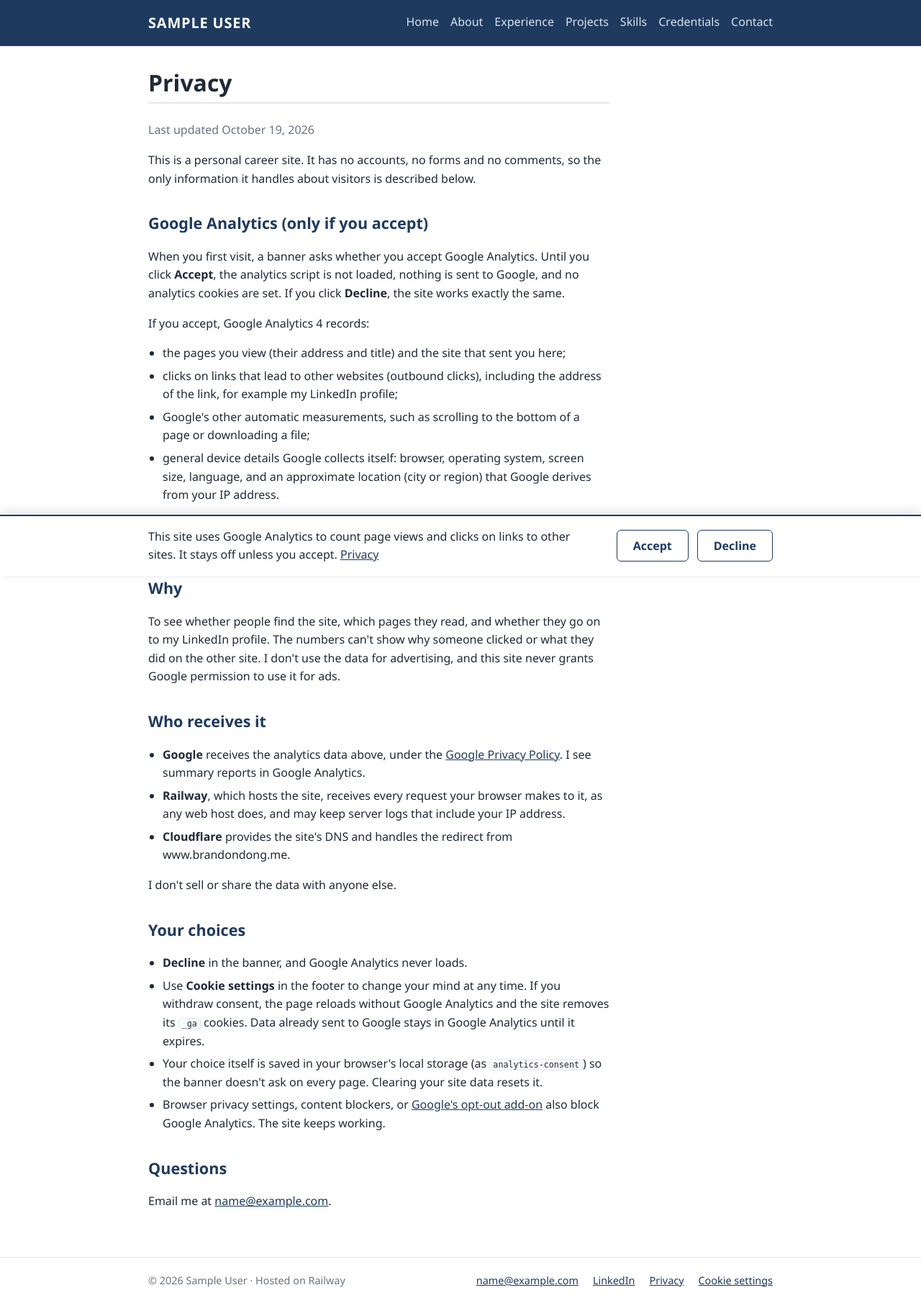
After one commit to brandon-dong/career-platform, a Python web app: template templates/privacy.html in a window 1280 px wide. The commit adds this page. Shown: the whole page at 72% size. Run offline with Jinja, Linux system fonts and the light colour scheme; the template is opened without the code that fills it: most values are stand-ins (such as "Sample title", 1, 10 or a date in 2020).

Commit message:
feat: add GA4 with consent banner and Privacy page
Google's tag for G-RBCK2JQ78P sits once at the top of <head>, but its
loader is type="text/plain" and consent mode starts denied, so nothing
reaches Google and no cookies are set until a visitor clicks Accept.
consent.js loads gtag.js after Accept, remembers the choice in
localStorage, and on withdrawal denies storage, clears _ga cookies and
reloads without the tag. Footer links to the new /privacy page and a
Cookie settings button. GA_MEASUREMENT_ID="" turns it all off.

Co-Authored-By: Claude Opus 5.5 <noreply@anthropic.com>

```diff
--- a/app/config.py
+++ b/app/config.py
@@ -11,3 +11,7 @@ ADMIN_USERNAME = os.getenv('ADMIN_USERNAME', 'admin')
 ADMIN_PASSWORD = os.getenv('ADMIN_PASSWORD', 'career-platform')
 CONTACT_EMAIL = os.getenv('CONTACT_EMAIL', 'bdong4@lion.lmu.edu')
 LINKEDIN_URL = os.getenv('LINKEDIN_URL', 'https://www.linkedin.com/in/brandondong98/')
+# Google Analytics 4 Web stream for https://brandondong.me. The ID is public
+# (it appears in every page's source); set it to an empty string to turn the
+# tag and the consent banner off.
+GA_MEASUREMENT_ID = os.getenv('GA_MEASUREMENT_ID', 'G-RBCK2JQ78P')
--- a/static/css/styles.css
+++ b/static/css/styles.css
@@ -169,3 +169,56 @@ main:focus { outline: none; }
   .contact-list { grid-template-columns: 1fr; gap: 2px; }
   .contact-list dd { margin-bottom: 12px; }
 }
+
+.prose { max-width: 70ch; }
+.prose ul { padding-left: 20px; }
+.prose li { margin-bottom: 6px; }
+.prose code { background: var(--soft); border: 1px solid var(--border); border-radius: 4px; padding: 0 4px; font-size: 0.9em; }
+
+/* Footer "Cookie settings" looks like the footer links but is a button,
+   because it opens the banner instead of going to a page. */
+.link-button {
+  background: none;
+  border: 0;
+  padding: 0;
+  font: inherit;
+  color: var(--accent);
+  text-decoration: underline;
+  cursor: pointer;
+}
+
+.consent-banner {
+  position: fixed;
+  left: 0;
+  right: 0;
+  bottom: 0;
+  z-index: 20;
+  background: #fff;
+  border-top: 2px solid var(--accent);
+  box-shadow: 0 -4px 16px rgba(15, 23, 42, 0.12);
+}
+.consent-inner {
+  display: flex;
+  flex-wrap: wrap;
+  align-items: center;
+  justify-content: space-between;
+  gap: 12px 24px;
+  padding-top: 16px;
+  padding-bottom: 16px;
+}
+.consent-inner p { margin: 0; flex: 1 1 320px; }
+.consent-actions { display: flex; gap: 12px; }
+/* Accept and Decline get equal weight so neither choice is nudged. */
+.consent-actions button {
+  min-height: 44px;
+  padding: 8px 22px;
+  border-radius: 6px;
+  border: 1px solid var(--accent);
+  background: #fff;
+  color: var(--accent);
+  font: inherit;
+  font-weight: 600;
+  cursor: pointer;
+}
+.consent-actions button:hover { background: var(--soft); }
+.consent-banner[hidden], .link-button[hidden] { display: none; }
--- /dev/null
+++ b/static/js/consent.js
@@ -0,0 +1,82 @@
+// Analytics consent for the Google tag in base.html.
+// Google's gtag.js sits in <head> as type="text/plain", so the browser never
+// fetches it. Only after the visitor accepts does this script load it.
+// The choice is kept in localStorage; nothing else is stored.
+(function () {
+  var KEY = 'analytics-consent';
+  var banner = document.querySelector('[data-consent-banner]');
+  var settings = document.querySelector('[data-consent-open]');
+  if (!banner) return;
+
+  function readChoice() {
+    try { return localStorage.getItem(KEY); } catch (e) { return null; }
+  }
+
+  function saveChoice(value) {
+    try { localStorage.setItem(KEY, value); } catch (e) { /* storage blocked: ask again next page */ }
+  }
+
+  function loadAnalytics() {
+    gtag('consent', 'update', {'analytics_storage': 'granted'});
+    var placeholder = document.querySelector('script[data-consent="analytics"]');
+    if (!placeholder || placeholder.dataset.loaded) return;
+    placeholder.dataset.loaded = 'true';
+    var script = document.createElement('script');
+    script.async = true;
+    script.src = placeholder.src;
+    document.head.appendChild(script);
+  }
+
+  // GA4 sets _ga and _ga_<stream> on the widest domain it can (".brandondong.me"),
+  // so expire them on every parent domain of this host as well as host-only.
+  function clearAnalyticsCookies() {
+    var parts = location.hostname.split('.');
+    var domains = [''];
+    for (var i = 0; i < parts.length - 1; i++) {
+      domains.push('; domain=.' + parts.slice(i).join('.'));
+    }
+    document.cookie.split(';').forEach(function (cookie) {
+      var name = cookie.split('=')[0].trim();
+      if (name !== '_ga' && name.indexOf('_ga_') !== 0) return;
+      domains.forEach(function (domain) {
+        document.cookie = name + '=; expires=Thu, 01 Jan 1970 00:00:00 GMT; path=/' + domain;
+      });
+    });
+  }
+
+  function openBanner() {
+    banner.hidden = false;
+    banner.querySelector('button').focus();
+  }
+
+  banner.addEventListener('click', function (event) {
+    var choice = event.target.getAttribute('data-consent-choice');
+    if (!choice) return;
+    var previous = readChoice();
+    saveChoice(choice);
+    banner.hidden = true;
+    if (choice === 'granted') {
+      loadAnalytics();
+    } else if (previous === 'granted') {
+      // gtag.js can't be unloaded from a page, so start over without it.
+      // Denying storage first stops it rewriting _ga_<stream> as the page unloads.
+      gtag('consent', 'update', {'analytics_storage': 'denied'});
+      clearAnalyticsCookies();
+      location.reload();
+    }
+  });
+
+  if (settings) {
+    settings.hidden = false;
+    settings.addEventListener('click', openBanner);
+  }
+
+  var stored = readChoice();
+  if (stored === 'granted') {
+    loadAnalytics();
+  } else if (stored === 'denied') {
+    clearAnalyticsCookies();  // in case any were left from before a withdrawal
+  } else {
+    banner.hidden = false;
+  }
+})();
--- a/templates/base.html
+++ b/templates/base.html
@@ -1,8 +1,23 @@
 <!doctype html>
 <html lang="en">
   <head>
+    {% if analytics_id %}
+    <!-- Google tag (gtag.js) -->
+    {# Google's snippet, changed so nothing reaches Google before consent:
+       type="text/plain" stops the browser loading gtag.js (consent.js swaps
+       it in after Accept), and consent mode starts with storage denied. #}
+    <script async type="text/plain" data-consent="analytics" src="https://www.googletagmanager.com/gtag/js?id={{ analytics_id }}"></script>
+    <script>
+      window.dataLayer = window.dataLayer || [];
+      function gtag(){dataLayer.push(arguments);}
+      gtag('consent', 'default', {'analytics_storage': 'denied', 'ad_storage': 'denied', 'ad_user_data': 'denied', 'ad_personalization': 'denied'});
+      gtag('js', new Date());
+
+      gtag('config', '{{ analytics_id }}');
+    </script>
+    {% endif %}
     {% set nav_links = [('/', 'Home'), ('/about', 'About'), ('/experience', 'Experience'), ('/projects', 'Projects'), ('/skills', 'Skills'), ('/credentials', 'Credentials'), ('/contact', 'Contact')] %}
-    {% set page_label = (nav_links|selectattr('0', 'equalto', request.url.path)|map(attribute='1')|first) if request.url.path != '/' else '' %}
+    {% set page_label = (nav_links + [('/privacy', 'Privacy')])|selectattr('0', 'equalto', request.url.path)|map(attribute='1')|first if request.url.path != '/' else '' %}
     <meta charset="utf-8">
     <meta name="viewport" content="width=device-width, initial-scale=1">
     <title>{% if page_label %}{{ page_label }} · {% endif %}{{ profile.full_name }}</title>
@@ -33,8 +48,22 @@
         <span class="footer-links">
           <a href="mailto:{{ contact.email }}">{{ contact.email }}</a>
           <a href="{{ contact.linkedin }}">LinkedIn</a>
+          <a href="/privacy">Privacy</a>
+          {% if analytics_id %}<button type="button" class="link-button" data-consent-open hidden>Cookie settings</button>{% endif %}
         </span>
       </div>
     </footer>
+    {% if analytics_id %}
+    <div class="consent-banner" data-consent-banner role="region" aria-label="Analytics choice" hidden>
+      <div class="container consent-inner">
+        <p>This site uses Google Analytics to count page views and clicks on links to other sites. It stays off unless you accept. <a href="/privacy">Privacy</a></p>
+        <div class="consent-actions">
+          <button type="button" data-consent-choice="granted">Accept</button>
+          <button type="button" data-consent-choice="denied">Decline</button>
+        </div>
+      </div>
+    </div>
+    <script src="{{ url_for('static', path='js/consent.js') }}" defer></script>
+    {% endif %}
   </body>
 </html>
--- /dev/null
+++ b/templates/privacy.html
@@ -0,0 +1,42 @@
+{% extends 'base.html' %}
+{% block content %}
+<article class="prose">
+<h1>Privacy</h1>
+<p class="meta">Last updated October 19, 2026</p>
+
+<p>This is a personal career site. It has no accounts, no forms and no comments, so the only information it handles about visitors is described below.</p>
+
+<h2>Google Analytics (only if you accept)</h2>
+<p>When you first visit, a banner asks whether you accept Google Analytics. Until you click <strong>Accept</strong>, the analytics script is not loaded, nothing is sent to Google, and no analytics cookies are set. If you click <strong>Decline</strong>, the site works exactly the same.</p>
+<p>If you accept, Google Analytics 4 records:</p>
+<ul>
+  <li>the pages you view (their address and title) and the site that sent you here;</li>
+  <li>clicks on links that lead to other websites (outbound clicks), including the address of the link, for example my LinkedIn profile;</li>
+  <li>Google's other automatic measurements, such as scrolling to the bottom of a page or downloading a file;</li>
+  <li>general device details Google collects itself: browser, operating system, screen size, language, and an approximate location (city or region) that Google derives from your IP address.</li>
+</ul>
+<p>It also sets two cookies on this site, <code>_ga</code> and <code>_ga_&lt;ID&gt;</code>, so that repeat visits from the same browser can be counted. Google sets them to expire after up to two years.</p>
+
+<h2>Why</h2>
+<p>To see whether people find the site, which pages they read, and whether they go on to my LinkedIn profile. The numbers can't show why someone clicked or what they did on the other site. I don't use the data for advertising, and this site never grants Google permission to use it for ads.</p>
+
+<h2>Who receives it</h2>
+<ul>
+  <li><strong>Google</strong> receives the analytics data above, under the <a href="https://policies.google.com/privacy">Google Privacy Policy</a>. I see summary reports in Google Analytics.</li>
+  <li><strong>Railway</strong>, which hosts the site, receives every request your browser makes to it, as any web host does, and may keep server logs that include your IP address.</li>
+  <li><strong>Cloudflare</strong> provides the site's DNS and handles the redirect from www.brandondong.me.</li>
+</ul>
+<p>I don't sell or share the data with anyone else.</p>
+
+<h2>Your choices</h2>
+<ul>
+  <li><strong>Decline</strong> in the banner, and Google Analytics never loads.</li>
+  <li>Use <strong>Cookie settings</strong> in the footer to change your mind at any time. If you withdraw consent, the page reloads without Google Analytics and the site removes its <code>_ga</code> cookies. Data already sent to Google stays in Google Analytics until it expires.</li>
+  <li>Your choice itself is saved in your browser's local storage (as <code>analytics-consent</code>) so the banner doesn't ask on every page. Clearing your site data resets it.</li>
+  <li>Browser privacy settings, content blockers, or <a href="https://tools.google.com/dlpage/gaoptout">Google's opt-out add-on</a> also block Google Analytics. The site keeps working.</li>
+</ul>
+
+<h2>Questions</h2>
+<p>Email me at <a href="mailto:{{ contact.email }}">{{ contact.email }}</a>.</p>
+</article>
+{% endblock %}
```
Also changed, not shown: app/main.py (+7 -1 lines), tests/test_analytics.py (added, +109 -0 lines).
